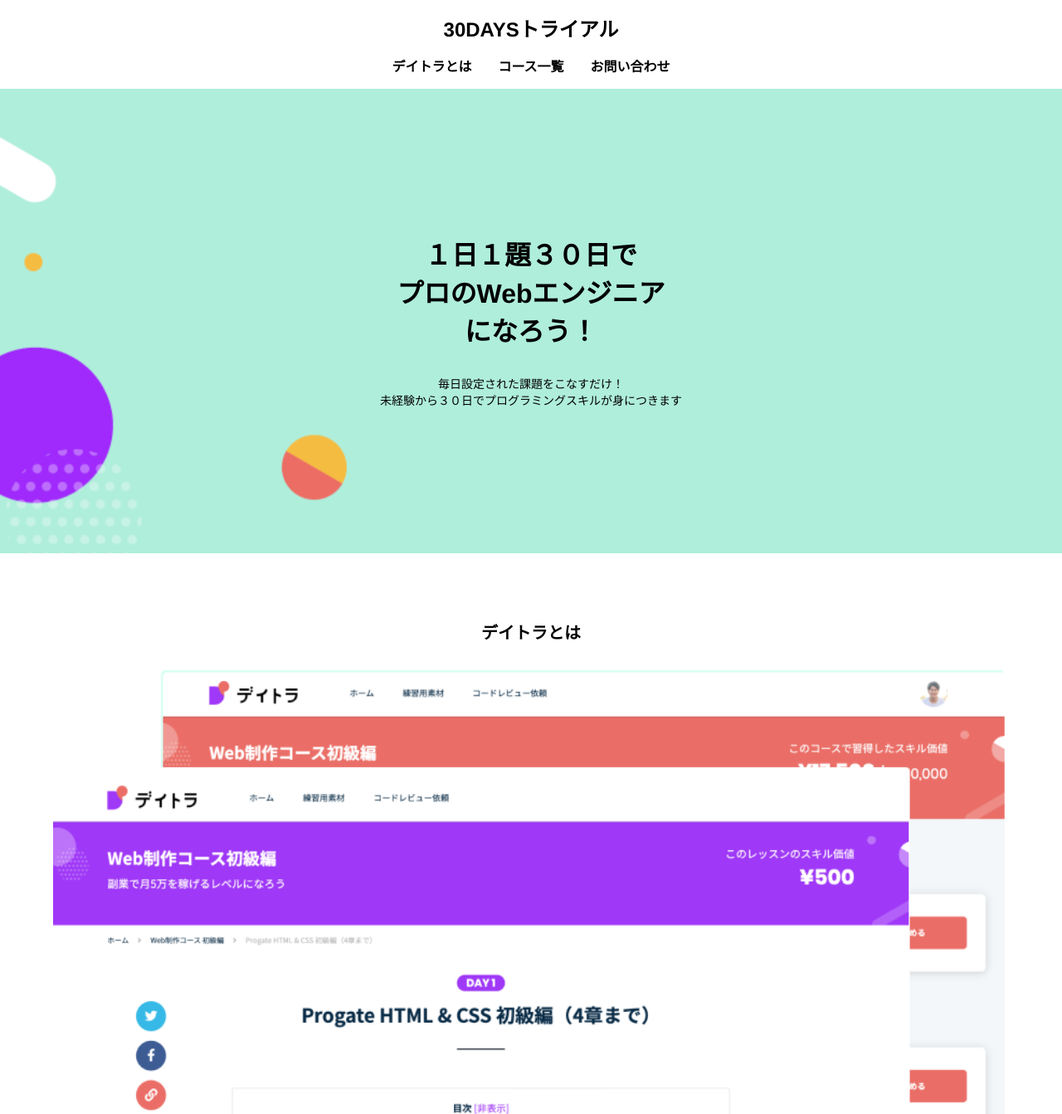
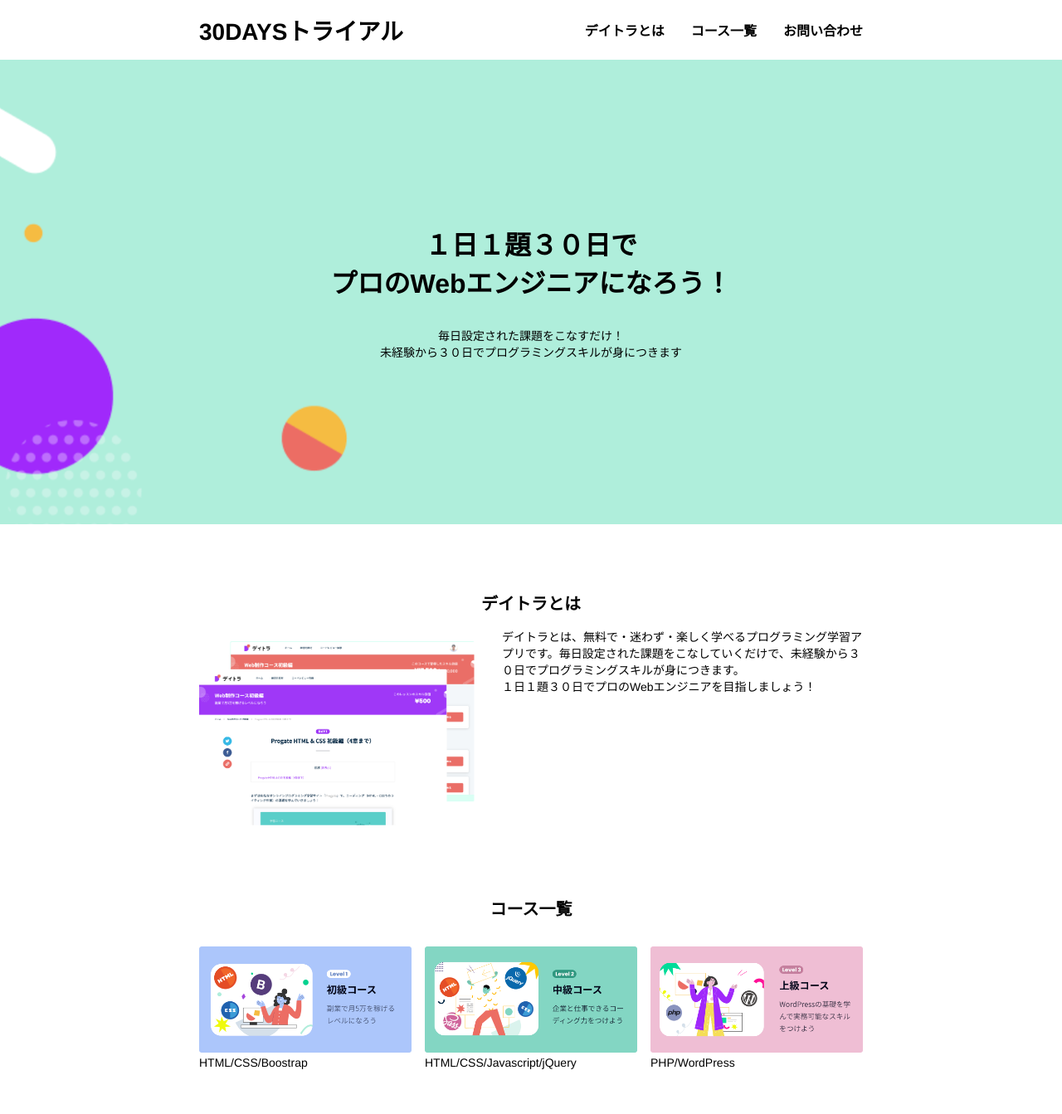
Before and after one commit to sohito/DayTra1, a plain HTML site: page index.html in a window 1280 px wide. Shown: the top 1343 px of the page at 83% size. Drawn offline with Linux system fonts and the light colour scheme.

Commit message:
Add files via upload

```diff
--- a/index.html
+++ b/index.html
@@ -22,7 +22,7 @@
     <main>
         <div class="mainvisual">
             <div>
-                <h2>１日１題３０日で<br>プロのWebエンジニア<br>になろう！</h2>
+                <h2>１日１題３０日で<br>プロのWebエンジニアになろう！</h2>
                 <p>毎日設定された課題をこなすだけ！<br>未経験から３０日でプログラミングスキルが身につきます</p>
             </div>
         </div>
@@ -30,12 +30,17 @@
         <div class="container">
             <section class="hero" id="hero">
                 <h3>デイトラとは</h3>
+                <div>
+                    <div>
                         <img src="img/about.png" alt="">
+                    </div>
                     <p>デイトラとは、無料で・迷わず・楽しく学べるプログラミング学習アプリです。毎日設定された課題をこなしていくだけで、未経験から３０日でプログラミングスキルが身につきます。<br>１日１題３０日でプロのWebエンジニアを目指しましょう！</p>
+                </div>
             </section>
 
             <section class="course" id="course">
                 <h3>コース一覧</h3>
+                <div class="content">
                     <div class="first">
                         <img src="img/web_first.png" alt="">
                         <p>HTML/CSS/Boostrap</p>
@@ -48,7 +53,7 @@
                         <img src="img/web_third.png" alt="">
                         <p>PHP/WordPress</p>
                     </div>
-
+                </div>
             </section>
             <section class="contact" id="contact">
                 <h3>お問い合わせ</h3>
--- a/styles.css
+++ b/styles.css
@@ -14,7 +14,7 @@ header {
 
 h1 {
     text-align: center;
-    font-size: 1.5rem;
+    font-size: 28px;
 }
 
 .menu {
@@ -153,3 +153,40 @@ footer {
 small {
     font-size: 10px;
 }
+
+/* レスポンシブ */
+@media(min-width:700px) {
+    header .container {
+        display: flex;
+        justify-content: space-between;
+    }
+
+    .menu {
+        margin: 0;
+        align-items: center;
+    }
+
+    .hero div {
+        display: flex;
+        gap: 32px;
+    }
+
+    .hero img {
+        width: 100%;
+        display: block;
+    }
+
+    .container {
+        max-width: 800px;
+    }
+
+    .content {
+        display: flex;
+        gap: 16px;
+    }
+
+    .contact {
+        max-width: 500px;
+        margin: 0 auto;
+    }
+}
```
Lines whose indentation alone changed are shown as unchanged.
